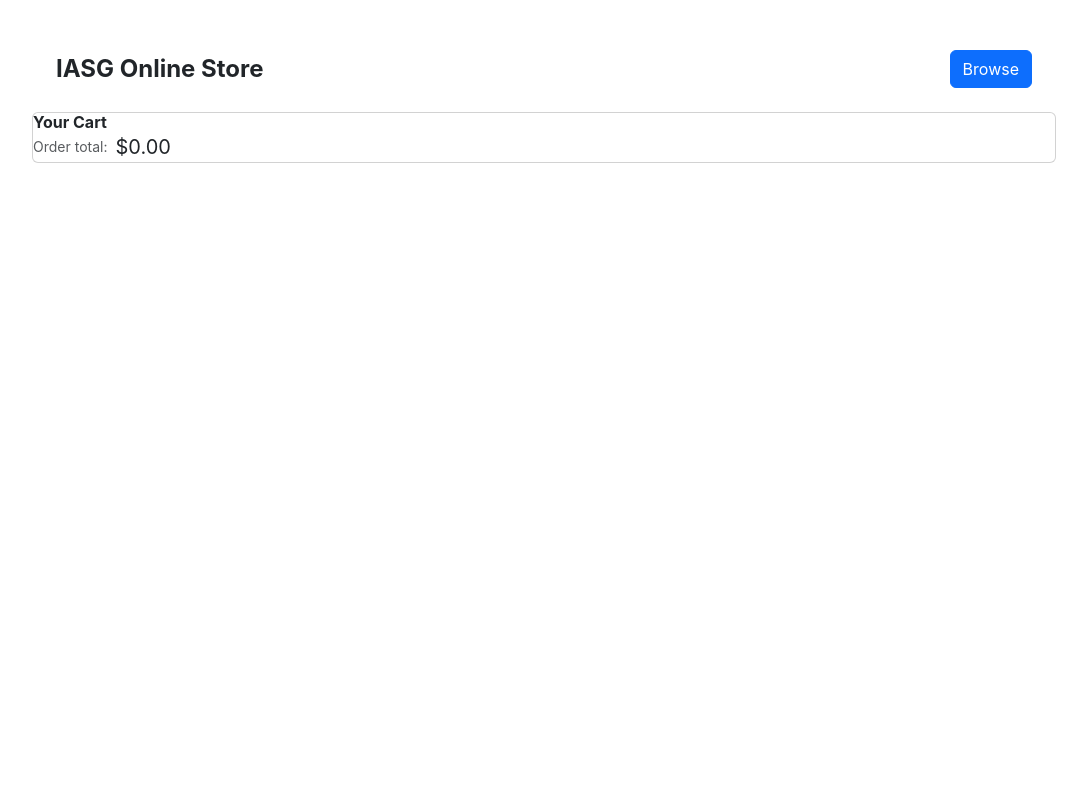
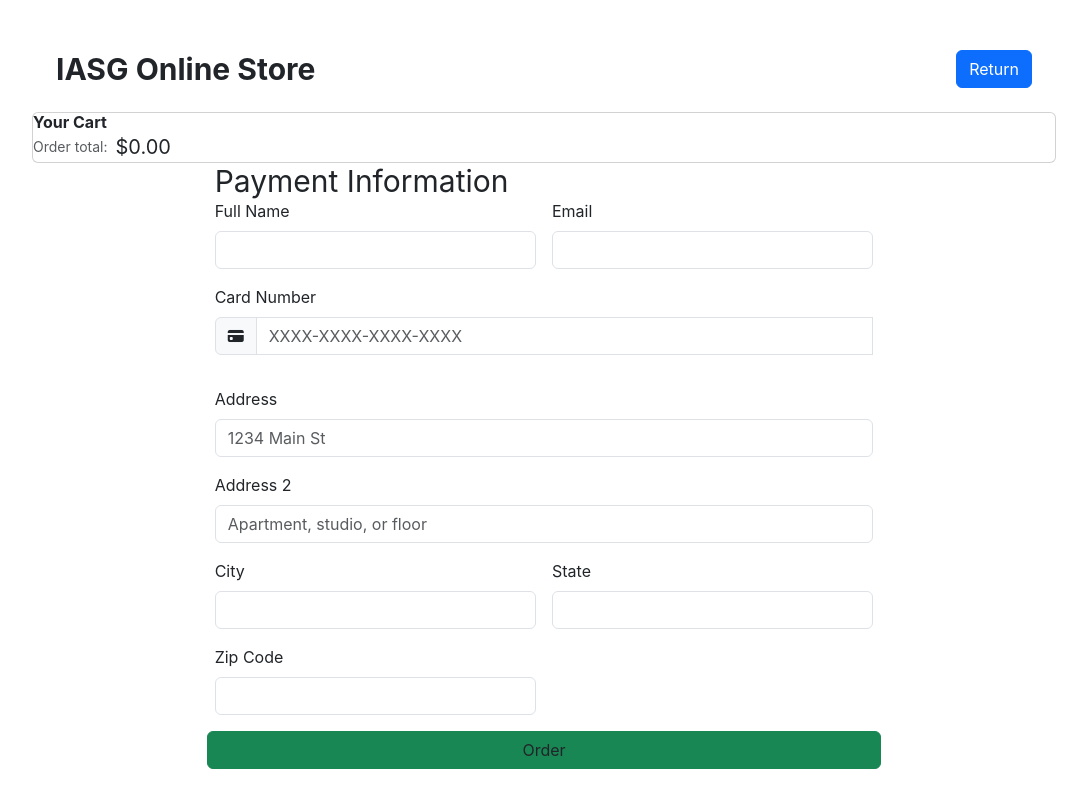
Before and after one commit to silichws/319FinalProject, a React (Create React App) app: page / in a window 1280 px wide. Both pictures are taken after a click on the button "Checkout". Shown: the top 808 px of the page, without its empty margins (96-1183 px from the left). Built offline with nearby package versions, Linux system fonts and the light colour scheme.

Commit message:
form data

```diff
--- a/package.json
+++ b/package.json
@@ -7,6 +7,7 @@
     "@testing-library/react": "^13.4.0",
     "@testing-library/user-event": "^13.5.0",
     "bootstrap": "^5.3.2",
+    "bootstrap-icons": "^1.11.1",
     "react": "^18.2.0",
     "react-bootstrap": "^2.9.0",
     "react-dom": "^18.2.0",
--- a/src/App.js
+++ b/src/App.js
@@ -4,18 +4,26 @@ import React, { useState, useEffect } from "react";
 import { Products } from "./Products";
 
 const App = () => {
+  const [ProductsCategory, setProductsCategory] = useState(Products);
+
+  const [query, setQuery] = useState("");
+
   function toggleViews() {
     setIsBrowseViewVisible(!isBrowseViewVisible);
     setIsCartViewVisible(!isCartViewVisible);
+
+    const searchInput = document.getElementById("search");
+    console.log(searchInput.value);
+    searchInput.value = "";
+    setQuery("");
+
+    handleChange({ target: { value: "" } });
   }
 
   const [isBrowseViewVisible, setIsBrowseViewVisible] = useState(true);
   const [isCartViewVisible, setIsCartViewVisible] = useState(false);
 
   // BROWSE CODE ################
-  const [ProductsCategory, setProductsCategory] = useState(Products);
-
-  const [query, setQuery] = useState("");
 
   const handleChange = (e) => {
     setQuery(e.target.value);
@@ -33,12 +41,8 @@ const App = () => {
   // CART CODE ################
   const [cart, setCart] = useState([]);
 
-  const getQuan = (item) => {
-    return item.quantity;
-  };
-
   const addToCart = (item) => {
-    console.log(item);
+    // console.log(item);
     const existingCart = cart.find((cartItem) => cartItem.id === item.id);
 
     if (existingCart) {
@@ -53,7 +57,7 @@ const App = () => {
     } else {
       setCart([...cart, { ...item, quantity: 1 }]);
     }
-    console.log(cart);
+    // console.log(cart);
   };
 
   const removeFromCart = (item) => {
@@ -71,11 +75,6 @@ const App = () => {
     .filter((item) => item.quantity >= 1)
     .map((item) => (
       <div key={item.id}>
-        {/* <img className="img-fluid" src={item.image} width={150} />
-        {item.title}
-        <br></br>${item.price}
-        <br></br>
-        {item.quantity} */}
         <div className="row border-top border-bottom" key={item.id}>
           <div className="row main align-items-center">
             <div className="col-2">
@@ -87,14 +86,14 @@ const App = () => {
             </div>
             <div className="col"></div>
             <div className="col">${item.price}</div>
-			<div className="col">Quantity: {item.quantity}</div>
+            <div className="col">Quantity: {item.quantity}</div>
           </div>
         </div>
       </div>
     ));
 
   const cartTotal = () => {
-    console.log("trying to get total");
+    // console.log("trying to get total");
     const total = cart.reduce((acc, item) => {
       const itemPrice = item.price * item.quantity;
       if (item.quantity >= 0) {
@@ -103,10 +102,242 @@ const App = () => {
 
       return acc;
     }, 0);
-    console.log(total);
+    // console.log(total);
 
     return total;
   };
+
+  // VALIDATION ##################
+  function CheckoutForm() {
+    const [formData, setFormData] = useState({
+      name: "",
+      email: "",
+      card: "",
+      address: "",
+      address2: "",
+      city: "",
+      state: "",
+      zip: "",
+    });
+
+    const [validationErrors, setValidationErrors] = useState({});
+
+    const handleChange = (e) => {
+      const { name, value } = e.target;
+      setFormData({ ...formData, [name]: value });
+      setValidationErrors({ ...validationErrors, [name]: "" });
+    };
+    const handleSubmit = (e) => {
+      e.preventDefault();
+
+      // Validate the form data
+      const errors = {};
+      if (!formData.email.match(/^[\w-\.]+@([\w-]+\.)+[\w-]{2,4}$/)) {
+        errors.email = "Invalid email address";
+      }
+      if (formData.name.trim() === "") {
+        errors.name = "Name is required";
+      }
+	  if (formData.address.trim() === "") {
+        errors.address = "Address is required";
+      }
+	  if (formData.city.trim() === "") {
+        errors.city = "City is required";
+      }
+	  if (formData.state.trim() === "") {
+        errors.state = "State is required";
+      }
+	  if (formData.zip.trim() === "") {
+        errors.zip = "Zip code is required";
+      }
+      if (!formData.card.match(/^[0-9]{4}-[0-9]{4}-[0-9]{4}-[0-9]{4}$/)) {
+        errors.card = "Invalid card format";
+      }
+
+      if (Object.keys(errors).length === 0) {
+        alert("Form is valid and can be submitted.");
+      } else {
+        setValidationErrors(errors);
+      }
+    };
+
+    return (
+      <div>
+        <div class="container">
+          <div class="row">
+            <div class="col-2"></div>
+
+            <div class="col-8">
+              <h1 className="text-3xl category-title">Payment Information</h1>
+
+              <div id="liveAlertPlaceholder"></div>
+              <form
+                className="row g-3"
+                id="checkout-form"
+                onSubmit={handleSubmit}
+              >
+                <div class="col-md-6">
+                  <label for="inputName" class="form-label">
+                    Full Name
+                  </label>
+                  <input
+                    type="text"
+                    className={`form-control ${
+                      validationErrors.name ? "is-invalid" : ""
+                    }`}
+                    id="inputName"
+                    name="name"
+                    value={formData.name}
+                    onChange={handleChange}
+                  />
+                  <div class="valid-feedback">Looks good!</div>
+                  <div class="invalid-feedback">Must be like, "John Doe"</div>
+                </div>
+
+                <div class="col-md-6">
+                  <label for="inputEmail" class="form-label">
+                    Email
+                  </label>
+                  <input
+                    type="email"
+                    className={`form-control ${
+                      validationErrors.email ? "is-invalid" : ""
+                    }`}
+                    id="inputEmail"
+                    name="email"
+                    value={formData.email}
+                    onChange={handleChange}
+                  />
+                  <div class="valid-feedback">Looks good!</div>
+                  <div class="invalid-feedback">
+                    Must be like, "abc@xyz.efg"
+                  </div>
+                </div>
+
+                <div class="col-md-12">
+                  <label for="inputCard" class="form-label">
+                    Card Number
+                  </label>
+                  <div class="input-group mb-3">
+                    <span class="input-group-text" id="basic-addon1">
+                      <i class="bi-credit-card-fill"></i>
+                    </span>
+                    <input
+                      placeholder="XXXX-XXXX-XXXX-XXXX"
+                      type="text"
+                      className={`form-control ${
+                        validationErrors.card ? "is-invalid" : ""
+                      }`}
+                      id="inputCard"
+                      name="card"
+                      value={formData.card}
+                      onChange={handleChange}
+                    />
+                    <div class="valid-feedback">Looks good!</div>
+                    <div class="invalid-feedback">
+                      Must be like, "7777-7777-7777-7777"
+                    </div>
+                  </div>
+                </div>
+
+                <div class="col-md-12">
+                  <label for="inputAddress" class="form-label">
+                    Address
+                  </label>
+                  <input
+                    placeholder="1234 Main St"
+                    type="text"
+                    className={`form-control ${
+                      validationErrors.address ? "is-invalid" : ""
+                    }`}
+                    id="inputAddress"
+                    name="address"
+                    value={formData.address}
+                    onChange={handleChange}
+                  />
+                  <div class="valid-feedback">Looks good!</div>
+                  <div class="invalid-feedback">Address is required</div>
+                </div>
+
+                <div class="col-md-12">
+                  <label for="inputAddress2" class="form-label">
+                    Address 2
+                  </label>
+                  <input
+                    placeholder="Apartment, studio, or floor"
+                    type="text"
+                    className={`form-control`}
+                    id="inputAddress2"
+                    name="address2"
+                    value={formData.address2}
+                    onChange={handleChange}
+                  />
+                </div>
+
+                <div class="col-md-6">
+                  <label for="inputCity" class="form-label">
+                    City
+                  </label>
+                  <input
+                    type="text"
+                    className={`form-control ${
+                      validationErrors.city ? "is-invalid" : ""
+                    }`}
+                    id="inputCity"
+                    name="city"
+                    value={formData.city}
+                    onChange={handleChange}
+                  />
+                  <div class="valid-feedback">Looks good!</div>
+                  <div class="invalid-feedback">City is required</div>
+                </div>
+
+                <div class="col-md-6">
+                  <label for="inputState" class="form-label">
+                    State
+                  </label>
+                  <input
+                    type="text"
+                    className={`form-control ${
+                      validationErrors.state ? "is-invalid" : ""
+                    }`}
+                    id="inputState"
+                    name="state"
+                    value={formData.state}
+                    onChange={handleChange}
+                  />
+                  <div class="valid-feedback">Looks good!</div>
+                  <div class="invalid-feedback">State is required</div>
+                </div>
+
+				<div class="col-md-6">
+	<label for="inputZip" class="form-label">
+	  Zip Code
+	</label>
+	<input
+	  type="text"
+	  className={`form-control ${
+		validationErrors.zip ? "is-invalid" : ""
+	  }`}
+	  id="inputZip"
+	  name="zip"
+	  value={formData.zip}
+	  onChange={handleChange}
+	/>
+	<div class="valid-feedback">Looks good!</div>
+	<div class="invalid-feedback">Zip code is required</div>
+  </div>
+
+                <button type="submit" className="btn btn-success text-dark">
+                  Order
+                </button>
+              </form>
+            </div>
+          </div>
+        </div>
+      </div>
+    );
+  }
 
   // CONFIRMATION CODE ################
 
@@ -176,14 +407,14 @@ const App = () => {
   return (
     <div>
       <div className="top-0 p-4 flex justify-between items-center">
-        <h1 className="text-2xl">
+        <h1 className="text-3xl">
           <strong>IASG Online Store</strong>{" "}
         </h1>
         <button
           className="btn btn-md btn-primary"
           onClick={() => toggleViews()}
         >
-          {isBrowseViewVisible ? "Checkout" : "Browse"}
+          {isBrowseViewVisible ? "Checkout" : "Return"}
         </button>
       </div>
       <div
@@ -195,6 +426,7 @@ const App = () => {
             <div>
               <div className="py-10">
                 <input
+                  id="search"
                   className="bg-gray-50 border border-gray-300 text-gray-900 text-sm rounded-lg
 focus:ring-blue-500 focus:border-blue-500 block w-full p-2.5 dark:bg-gray-700
 dark:border-gray-600 dark:placeholder-gray-400 dark:text-white
@@ -240,6 +472,9 @@ dark:focus:ring-blue-500 dark:focus:border-blue-500"
             </div>
           </div>
         </div>
+        <div>
+          <CheckoutForm />
+        </div>
       </div>
       <div className="confirmationView"></div>
     </div>
--- a/src/index.css
+++ b/src/index.css
@@ -3,7 +3,7 @@
 @tailwind utilities;
 
 body {
-  margin: 2% 10% 0 10%;
+  margin: 2% 10% 5% 10%;
   font-family: -apple-system, BlinkMacSystemFont, 'Segoe UI', 'Roboto', 'Oxygen',
     'Ubuntu', 'Cantarell', 'Fira Sans', 'Droid Sans', 'Helvetica Neue',
     sans-serif;
--- a/src/index.js
+++ b/src/index.js
@@ -1,6 +1,7 @@
 import React from "react";
 import ReactDOM from "react-dom/client";
 import "bootstrap/dist/css/bootstrap.css";
+import "bootstrap-icons/font/bootstrap-icons.css"
 import "./index.css";
 import App from './App';
 
```
Also changed, not shown: 1 other file (tests, documents, lock files or other folders).
